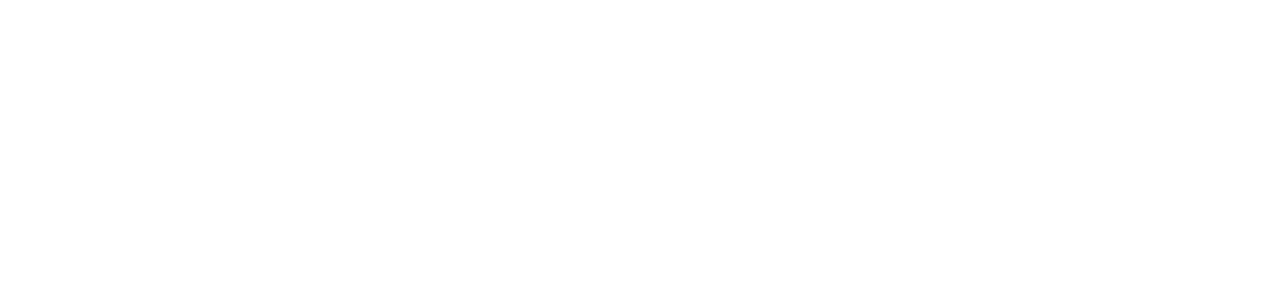
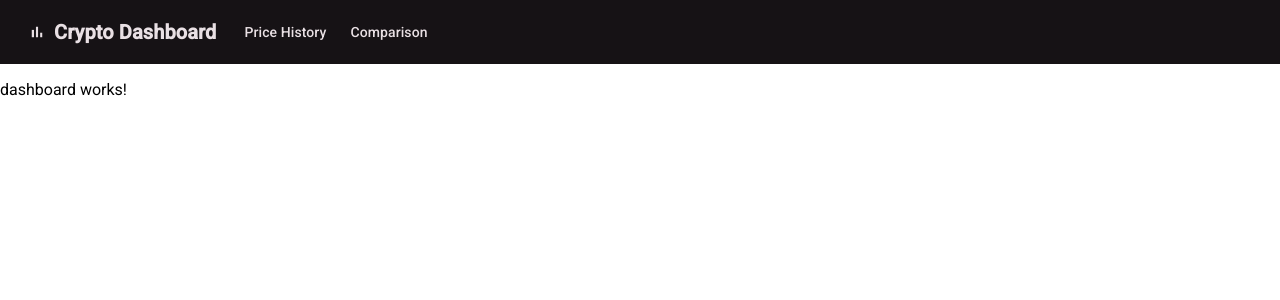
Before and after one commit to Goruchie/crypto-dashboard-angular, an Angular app: page / in a window 1280 px wide. Shown: the top 300 px of the page. Built offline with nearby package versions, Linux system fonts and the light colour scheme.

Commit message:
Create the Header Component and implement it with the routes

```diff
--- a/angular.json
+++ b/angular.json
@@ -27,7 +27,7 @@
               }
             ],
             "styles": [
-              "@angular/material/prebuilt-themes/azure-blue.css",
+              "@angular/material/prebuilt-themes/magenta-violet.css",
               "src/styles.css"
             ],
             "scripts": []
--- a/src/app/app.component.html
+++ b/src/app/app.component.html
@@ -1,178 +1,5 @@
-<style>
-  :host {
-    --bright-blue: oklch(51.01% 0.274 263.83);
-    --electric-violet: oklch(53.18% 0.28 296.97);
-    --french-violet: oklch(47.66% 0.246 305.88);
-    --vivid-pink: oklch(69.02% 0.277 332.77);
-    --hot-red: oklch(61.42% 0.238 15.34);
-    --orange-red: oklch(63.32% 0.24 31.68);
+<a routerLink="/">
+  <app-header></app-header>
+</a>
 
-    --gray-900: oklch(19.37% 0.006 300.98);
-    --gray-700: oklch(36.98% 0.014 302.71);
-    --gray-400: oklch(70.9% 0.015 304.04);
-
-    --red-to-pink-to-purple-vertical-gradient: linear-gradient(
-      180deg,
-      var(--orange-red) 0%,
-      var(--vivid-pink) 50%,
-      var(--electric-violet) 100%
-    );
-
-    --red-to-pink-to-purple-horizontal-gradient: linear-gradient(
-      90deg,
-      var(--orange-red) 0%,
-      var(--vivid-pink) 50%,
-      var(--electric-violet) 100%
-    );
-
-    --pill-accent: var(--bright-blue);
-
-    font-family: "Inter", -apple-system, BlinkMacSystemFont, "Segoe UI", Roboto,
-      Helvetica, Arial, sans-serif, "Apple Color Emoji", "Segoe UI Emoji",
-      "Segoe UI Symbol";
-    box-sizing: border-box;
-    -webkit-font-smoothing: antialiased;
-    -moz-osx-font-smoothing: grayscale;
-  }
-
-  h1 {
-    font-size: 3.125rem;
-    color: var(--gray-900);
-    font-weight: 500;
-    line-height: 100%;
-    letter-spacing: -0.125rem;
-    margin: 0;
-    font-family: "Inter Tight", -apple-system, BlinkMacSystemFont, "Segoe UI", Roboto,
-      Helvetica, Arial, sans-serif, "Apple Color Emoji", "Segoe UI Emoji",
-      "Segoe UI Symbol";
-  }
-
-  p {
-    margin: 0;
-    color: var(--gray-700);
-  }
-
-  main {
-    width: 100%;
-    min-height: 100%;
-    display: flex;
-    justify-content: center;
-    align-items: center;
-    padding: 1rem;
-    box-sizing: inherit;
-    position: relative;
-  }
-
-  .angular-logo {
-    max-width: 9.2rem;
-  }
-
-  .content {
-    display: flex;
-    justify-content: space-around;
-    width: 100%;
-    max-width: 700px;
-    margin-bottom: 3rem;
-  }
-
-  .content h1 {
-    margin-top: 1.75rem;
-  }
-
-  .content p {
-    margin-top: 1.5rem;
-  }
-
-  .divider {
-    width: 1px;
-    background: var(--red-to-pink-to-purple-vertical-gradient);
-    margin-inline: 0.5rem;
-  }
-
-  .pill-group {
-    display: flex;
-    flex-direction: column;
-    align-items: start;
-    flex-wrap: wrap;
-    gap: 1.25rem;
-  }
-
-  .pill {
-    display: flex;
-    align-items: center;
-    --pill-accent: var(--bright-blue);
-    background: color-mix(in srgb, var(--pill-accent) 5%, transparent);
-    color: var(--pill-accent);
-    padding-inline: 0.75rem;
-    padding-block: 0.375rem;
-    border-radius: 2.75rem;
-    border: 0;
-    transition: background 0.3s ease;
-    font-family: var(--inter-font);
-    font-size: 0.875rem;
-    font-style: normal;
-    font-weight: 500;
-    line-height: 1.4rem;
-    letter-spacing: -0.00875rem;
-    text-decoration: none;
-  }
-
-  .pill:hover {
-    background: color-mix(in srgb, var(--pill-accent) 15%, transparent);
-  }
-
-  .pill-group .pill:nth-child(6n + 1) {
-    --pill-accent: var(--bright-blue);
-  }
-  .pill-group .pill:nth-child(6n + 2) {
-    --pill-accent: var(--french-violet);
-  }
-  .pill-group .pill:nth-child(6n + 3),
-  .pill-group .pill:nth-child(6n + 4),
-  .pill-group .pill:nth-child(6n + 5) {
-    --pill-accent: var(--hot-red);
-  }
-
-  .pill-group svg {
-    margin-inline-start: 0.25rem;
-  }
-
-  .social-links {
-    display: flex;
-    align-items: center;
-    gap: 0.73rem;
-    margin-top: 1.5rem;
-  }
-
-  .social-links path {
-    transition: fill 0.3s ease;
-    fill: var(--gray-400);
-  }
-
-  .social-links a:hover svg path {
-    fill: var(--gray-900);
-  }
-
-  @media screen and (max-width: 650px) {
-    .content {
-      flex-direction: column;
-      width: max-content;
-    }
-
-    .divider {
-      height: 1px;
-      width: 100%;
-      background: var(--red-to-pink-to-purple-horizontal-gradient);
-      margin-block: 1.5rem;
-    }
-  }
-</style>
-
-<main class="main">
-  <div class="content">
-
-  </div>
-</main>
-
-
-<router-outlet />
+<router-outlet/>
--- a/src/app/app.component.ts
+++ b/src/app/app.component.ts
@@ -1,9 +1,10 @@
 import { Component } from '@angular/core';
 import { RouterOutlet } from '@angular/router';
+import { HeaderComponent } from './components/header/header.component';
 
 @Component({
   selector: 'app-root',
-  imports: [RouterOutlet],
+  imports: [RouterOutlet, HeaderComponent],
   templateUrl: './app.component.html',
   styleUrl: './app.component.css'
 })
--- a/src/app/app.config.ts
+++ b/src/app/app.config.ts
@@ -1,6 +1,6 @@
 import { ApplicationConfig, provideZoneChangeDetection } from '@angular/core';
 import { provideRouter } from '@angular/router';
-
+import { RouterModule } from '@angular/router';
 import { routes } from './app.routes';
 
 export const appConfig: ApplicationConfig = {
--- a/src/app/app.routes.ts
+++ b/src/app/app.routes.ts
@@ -1,3 +1,12 @@
 import { Routes } from '@angular/router';
+import { DashboardComponent } from './pages/dashboard/dashboard.component';
+import { PriceHistoryComponent } from './pages/price-history/price-history.component';
+import { ComparisonComponent } from './pages/comparison/comparison.component';
 
-export const routes: Routes = [];
+export const routes: Routes = [
+
+    { path: '', component: DashboardComponent },
+    { path: 'price-history', component: PriceHistoryComponent },
+    { path: 'comparison', component: ComparisonComponent },
+
+];
--- /dev/null
+++ b/src/app/components/header/header.component.css
@@ -0,0 +1,4 @@
+.logo {
+    font-weight: bold;
+    font-size: 20px;
+  }
--- /dev/null
+++ b/src/app/components/header/header.component.html
@@ -0,0 +1,10 @@
+<mat-toolbar color="primary">
+
+    <button mat-button class="logo" routerLink="/">
+        Crypto Dashboard
+        <mat-icon aria-hidden="false" aria-label="logo" fontIcon="bar_chart_4_bars"></mat-icon>
+    </button>
+
+    <button mat-button routerLink="/price-history">Price History</button>
+    <button mat-button routerLink="/comparison">Comparison</button>
+</mat-toolbar>
--- a/src/index.html
+++ b/src/index.html
@@ -2,7 +2,7 @@
 <html lang="en">
 <head>
   <meta charset="utf-8">
-  <title>CryptoDashboardAngular</title>
+  <title>CryptoDashboard</title>
   <base href="/">
   <meta name="viewport" content="width=device-width, initial-scale=1">
   <link rel="icon" type="image/x-icon" href="favicon.ico">
--- a/src/main.ts
+++ b/src/main.ts
@@ -1,6 +1,9 @@
 import { bootstrapApplication } from '@angular/platform-browser';
-import { appConfig } from './app/app.config';
 import { AppComponent } from './app/app.component';
+import { provideRouter } from '@angular/router';
+import { routes } from './app/app.routes';
 
-bootstrapApplication(AppComponent, appConfig)
+bootstrapApplication(AppComponent, {
+  providers: [provideRouter(routes)]
+})
   .catch((err) => console.error(err));
```
Also changed, not shown: src/app/components/header/header.component.ts (added, +15 -0 lines), 1 other file (tests, documents, lock files or other folders).
